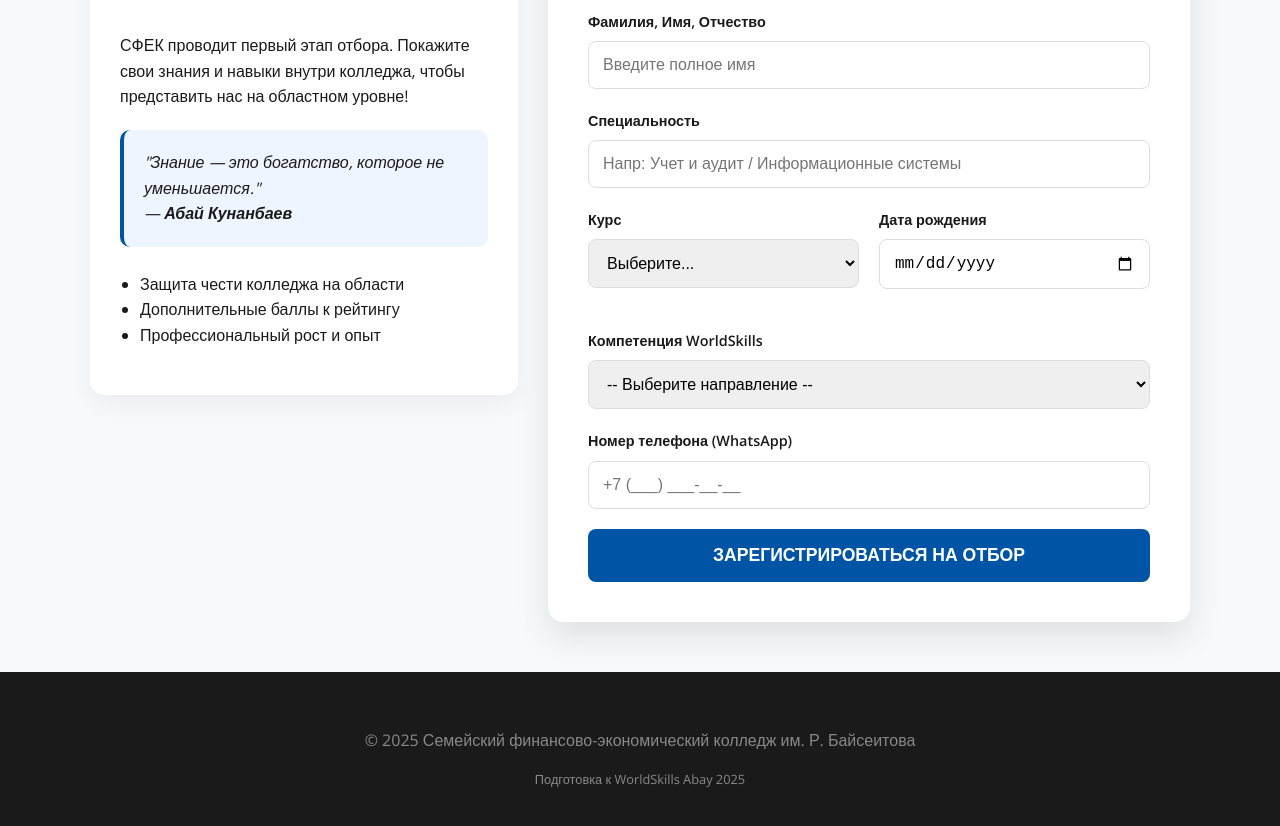
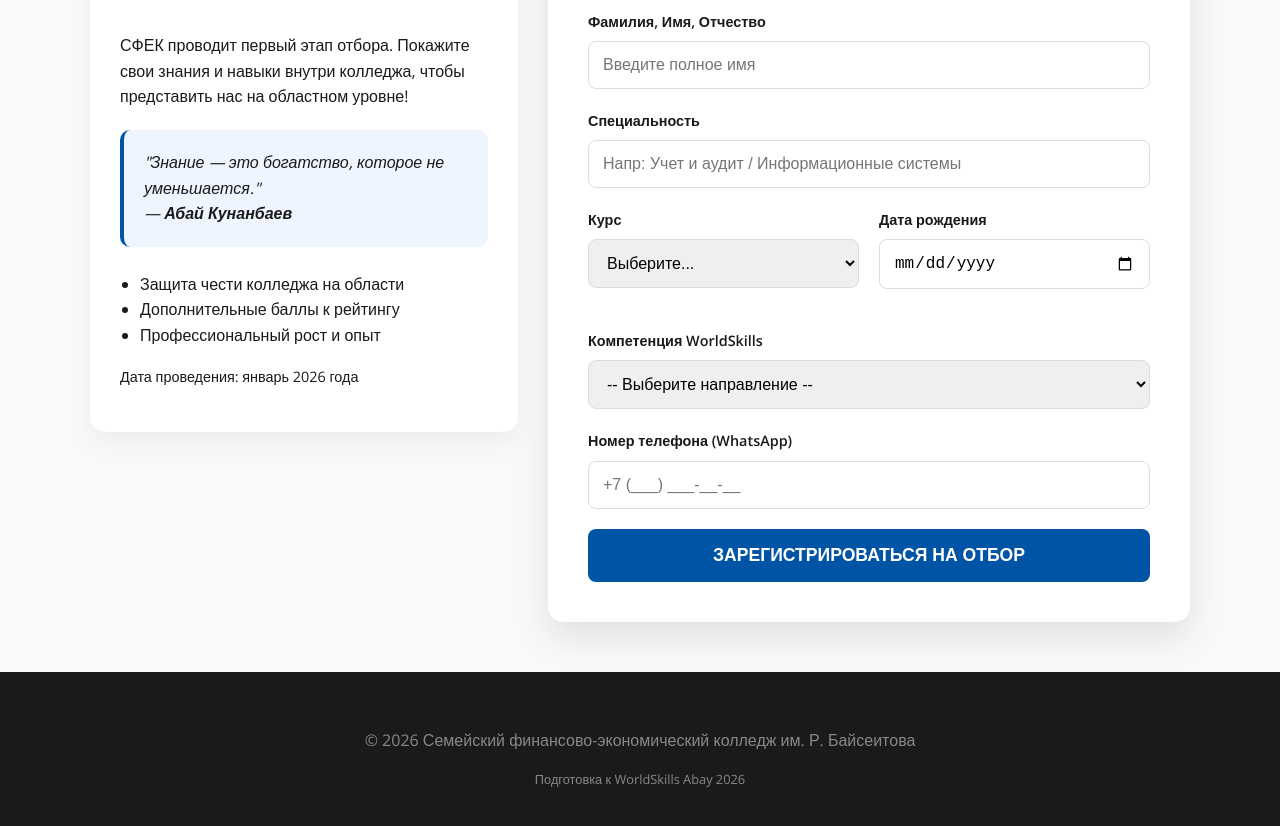
Before and after one commit to Anen135/ws-abay-2026, a plain HTML site: page index.html in a window 1280 px wide. Shown: the part 394-1220 px from the top of the page. Drawn offline with nearby package versions, Linux system fonts and the light colour scheme.

Commit message:
fix 2025 -> 2026

```diff
--- a/index.html
+++ b/index.html
@@ -3,7 +3,7 @@
 <head>
     <meta charset="UTF-8">
     <meta name="viewport" content="width=device-width, initial-scale=1.0">
-    <title>СФЕК | Отбор WorldSkills Abay 2025</title>
+    <title>СФЕК | Отбор WorldSkills Abay 2026</title>
     <link href="https://fonts.googleapis.com/css2?family=Montserrat:wght@600;800&family=Open+Sans:wght@400;600&display=swap" rel="stylesheet">
     <style>
         :root {
@@ -182,7 +182,6 @@
         <div class="info-card">
             <h2>О конкурсе</h2>
             <p>СФЕК проводит первый этап отбора. Покажите свои знания и навыки внутри колледжа, чтобы представить нас на областном уровне!</p>
-
             <div class="quote-box">
                 "Знание — это богатство, которое не уменьшается." <br>— <strong>Абай Кунанбаев</strong>
             </div>
@@ -192,6 +191,7 @@
                 <li>Дополнительные баллы к рейтингу</li>
                 <li>Профессиональный рост и опыт</li>
             </ul>
+            <p style="font-size: 0.9rem;">Дата проведения: январь 2026 года</p>
         </div>
 
         <div class="reg-form">
@@ -249,9 +249,10 @@
 </div>
 
 <footer>
-    <p>&copy; 2025 Семейский финансово-экономический колледж им. Р. Байсеитова</p>
-    <p style="font-size: 0.8rem;">Подготовка к WorldSkills Abay 2025</p>
+    <p>&copy; 2026 Семейский финансово-экономический колледж им. Р. Байсеитова</p>
+    <p style="font-size: 0.8rem;">Подготовка к WorldSkills Abay 2026</p>
 </footer>
 
 </body>
+
 </html>
```
